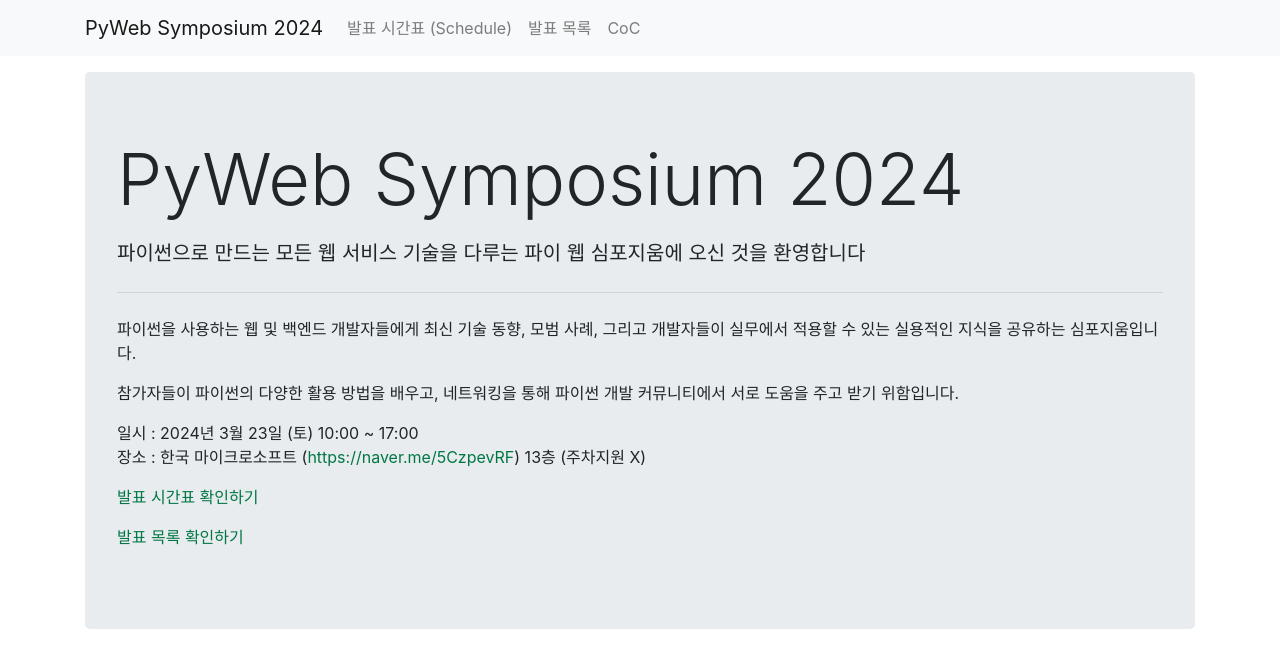
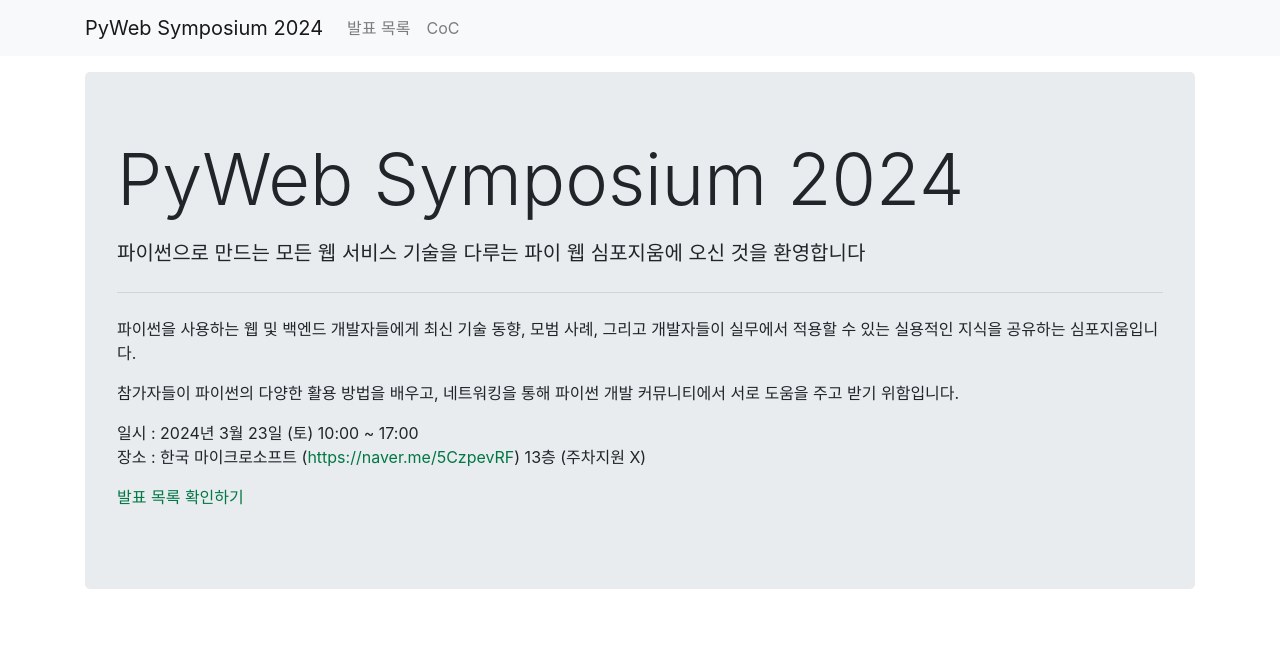
Before and after one commit to pythonkr/pyweb-symposium.github.io, a Jekyll site: the page built from index.md, in a window 1280 px wide. Shown: the top 668 px of the page. Built offline with Jekyll 4.4.1, drawn with Linux system fonts in a browser that asks for light colours; part of the change alters nothing that is shown.

Commit message:
hide schedule infomation

```diff
--- a/_config.yml
+++ b/_config.yml
@@ -61,8 +61,8 @@ conference:
 
   navigation:
     links:
-      - name: 발표 시간표 (Schedule)
-        relative_url: /program/
+      # - name: 발표 시간표 (Schedule)
+      #   relative_url: /program/
       - name: 발표 목록
         relative_url: /talks/
       - name: CoC
--- a/index.md
+++ b/index.md
@@ -8,6 +8,4 @@ layout: home
 일시 : 2024년 3월 23일 (토) 10:00 ~ 17:00<br>
 장소 : 한국 마이크로소프트 (<a class="button" href="https://naver.me/5CzpevRF">https://naver.me/5CzpevRF</a>) 13층 (주차지원 X)
 
-<a class="button" href="/program/"> 발표 시간표 확인하기 </a>
-
 <a class="button" href="/talks/"> 발표 목록 확인하기 </a>
```
